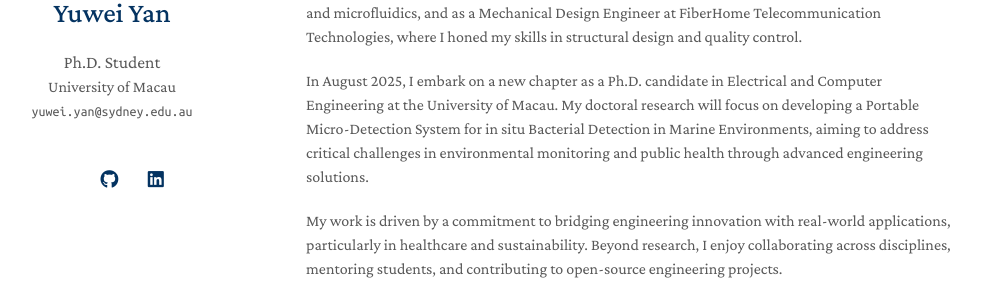
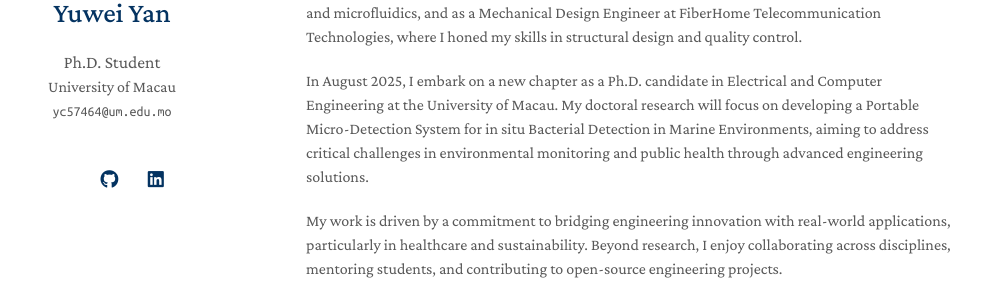
Before and after one commit to yuwei-yan/yuwei-yan.github.io, a Jekyll site: the page built from index.md, in a window 1280 px wide. Shown: the part 252-548 px from the top of the page, without its empty margins (164-1150 px from the left). Built offline with Jekyll 4.4.1, drawn with Linux system fonts in a browser that asks for light colours; a style sheet for code colours, icons or effects is not loaded; our own code applies the rules of GitHub Pages for plain Markdown files.

Commit message:
Update _config.yml

```diff
--- a/_config.yml
+++ b/_config.yml
@@ -2,7 +2,7 @@
 title: Yuwei Yan
 position: Ph.D. Student
 affiliation: University of Macau
-email: yuwei.yan@sydney.edu.au
+email: yc57464@um.edu.mo
 
 # Search Engine Optimization (SEO)
 # The following information is used to improve the website traffic from search engines, e.g., Google.
```
